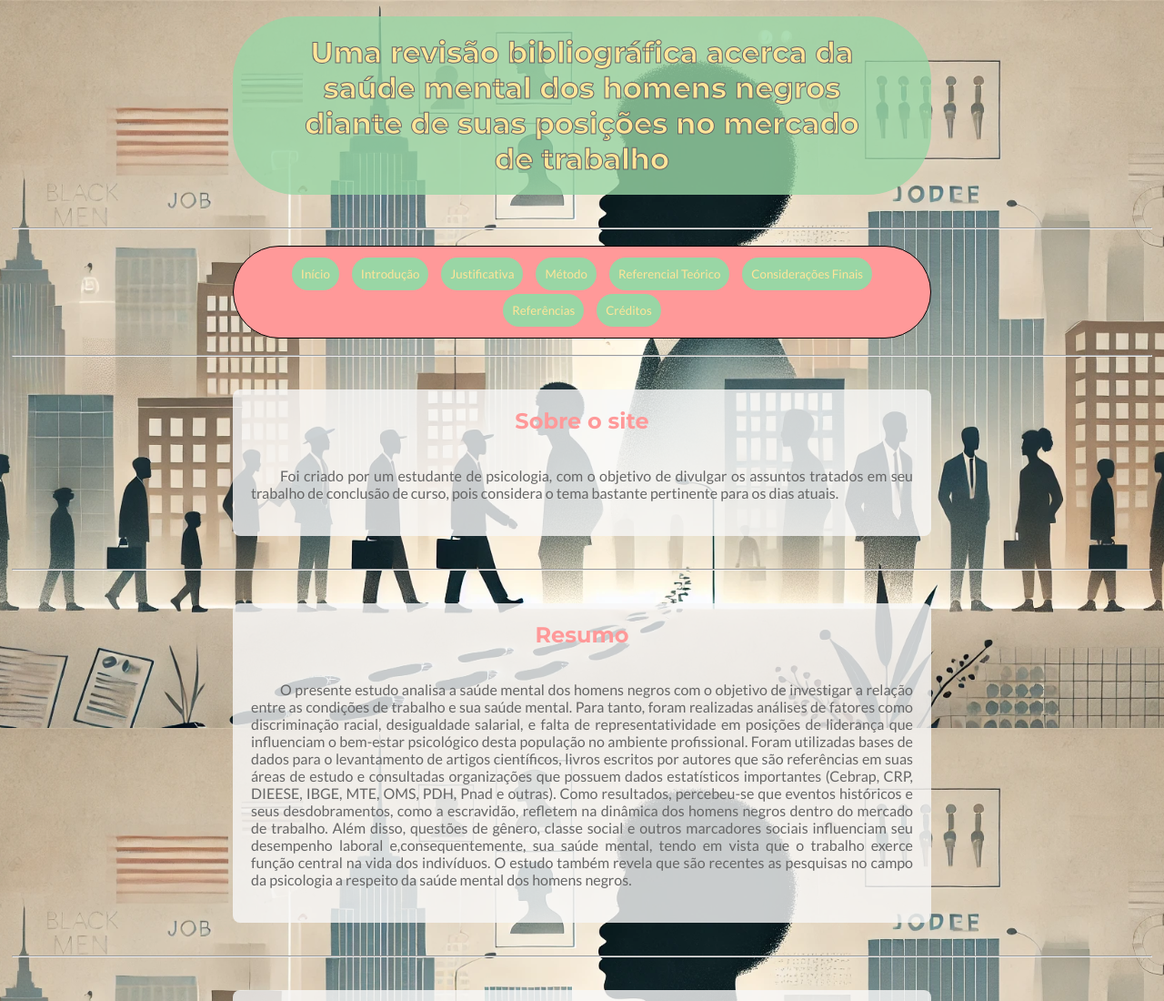
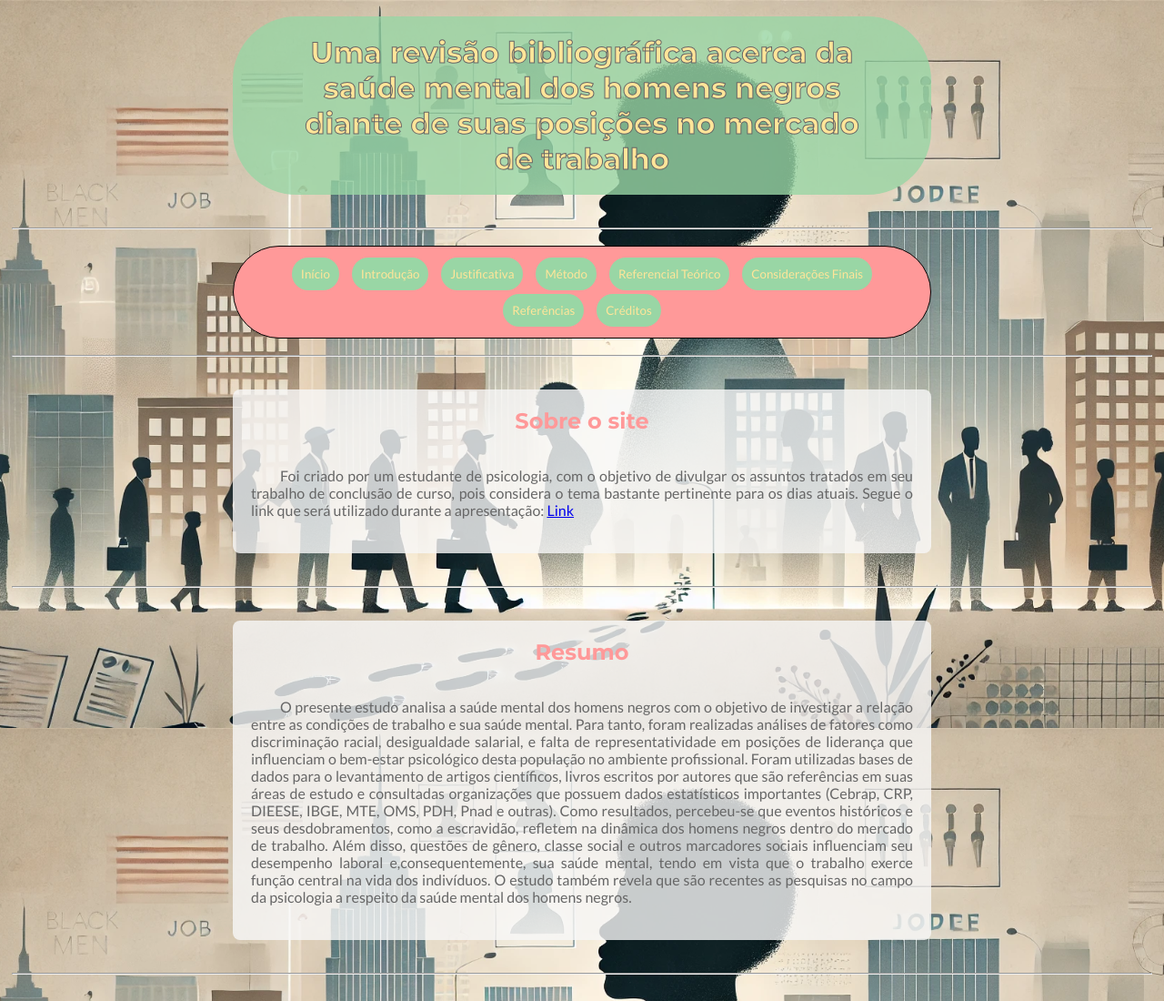
Before and after one commit to Matheus-Yoseph/Saude-mental-do-homem-negro-no-mercado-de-trabalho, a plain HTML site: page index.html in a window 1280 px wide. Shown: the top 1100 px of the page at 91% size. Drawn offline with Linux system fonts and the light colour scheme.

Commit message:
Correções 4

```diff
--- a/index.html
+++ b/index.html
@@ -36,7 +36,7 @@
             <h2>Sobre o site</h2>
             <br>
             <br>
-            <p>Foi criado por um estudante de psicologia, com o objetivo de divulgar os assuntos tratados em seu trabalho de conclusão de curso, pois considera o tema bastante pertinente para os dias atuais.</p>
+            <p>Foi criado por um estudante de psicologia, com o objetivo de divulgar os assuntos tratados em seu trabalho de conclusão de curso, pois considera o tema bastante pertinente para os dias atuais. Segue o link que será utilizado durante a apresentação: <a href="https://teams.microsoft.com/l/meetup-join/19%3ameeting_ZmQzMjk2NTAtY2QwNS00ODE2LWFhZDQtMjE1YWM3NjVlNGYy%40thread.v2/0?context=%7b%22Tid%22%3a%22f310b526-e195-4805-a55e-67e28f2fefdb%22%2c%22Oid%22%3a%225465eeaf-2027-4b56-9510-f9d76aa02195%22%7d" target="_blank">Link</a></p>
             <br>
         </div>
         <br>
```
